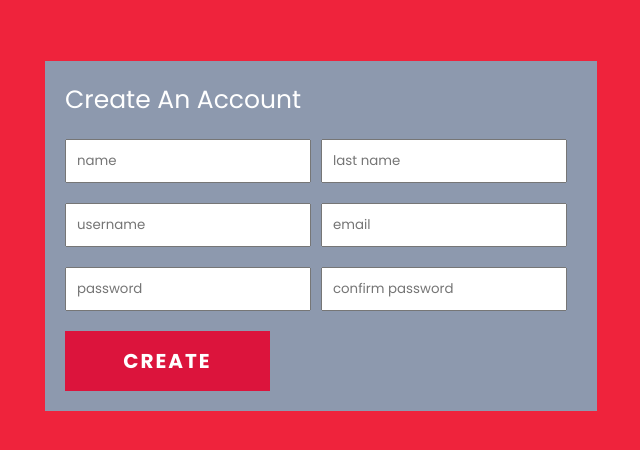
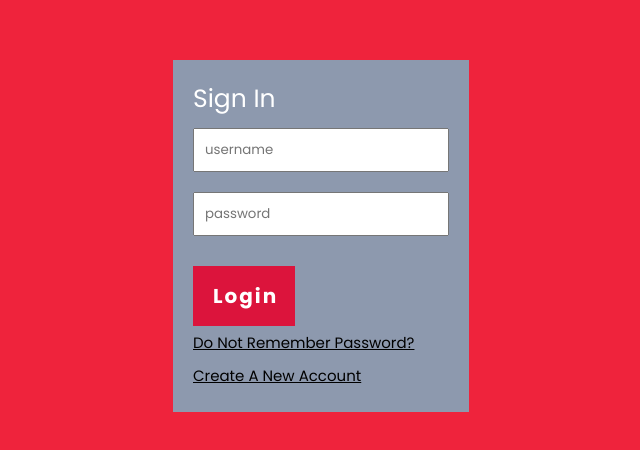
Before and after one commit to FaysalShuvo/Eshop, a React (Create React App) app in the folder client/: page / in a window 1280 px wide. Shown: the part 164-614 px from the top of the page, without its empty margins (319-959 px from the left). Built offline with nearby package versions, Linux system fonts and the light colour scheme.

Commit message:
login page done

```diff
--- a/client/src/App.jsx
+++ b/client/src/App.jsx
@@ -2,6 +2,7 @@
 // import ProductList from "./pages/ProductList";
 // import Product from "./pages/Product";
 
+import Login from "./pages/Login";
 import Register from "./pages/Register";
 
 const App = () => {
@@ -10,7 +11,8 @@
       {/* <Home /> */}
       {/* <ProductList /> */}
       {/* <Product /> */}
-      <Register/>
+      {/* <Register/> */}
+      <Login />
     </>
   );
 };
--- a/client/src/pages/Login.jsx
+++ b/client/src/pages/Login.jsx
@@ -1,10 +1,70 @@
 import React from "react";
 import styled from "styled-components";
 
-const Container = styled.div``;
+const Container = styled.div`
+  width: 100vw;
+  height: 100vh;
+  background-color: #ef233c;
+  display: flex;
+  justify-content: center;
+  align-items: center;
+`;
+const Wrapper = styled.div`
+  width: 20%;
+  padding: 20px;
+  background-color: #8d99ae;
+`;
+
+const Title = styled.h1`
+  color: white;
+  font-size: 25px;
+  font-weight: 400;
+`;
+const Form = styled.form`
+  display: flex;
+  flex-direction: column;
+`;
+const Input = styled.input`
+  flex: 1;
+  min-width: 40%;
+  margin: 10px 0px;
+  padding: 10px;
+`;
+const Button = styled.button`
+  width: 40%;
+  border: none;
+  margin-top: 20px;
+  padding: 15px 20px;
+  background-color: crimson;
+  color: white;
+  cursor: pointer;
+  font-weight: bold;
+  letter-spacing: 2px;
+  font-size: 20px;
+`;
+
+const Link = styled.a`
+  margin: 5px 0px;
+  font-size: 15px;
+  text-decoration: underline;
+  cursor: pointer;
+`;
 
 const Login = () => {
-  return <Container></Container>;
+  return (
+    <Container>
+      <Wrapper>
+        <Title>Sign In</Title>
+        <Form>
+          <Input placeholder="username" />
+          <Input placeholder="password" />
+          <Button>Login</Button>
+          <Link>Do Not Remember Password?</Link>
+          <Link>Create A New Account</Link>
+        </Form>
+      </Wrapper>
+    </Container>
+  );
 };
 
 export default Login;
--- a/client/src/pages/Register.jsx
+++ b/client/src/pages/Register.jsx
@@ -54,8 +54,8 @@
           <Input placeholder="email" />
           <Input placeholder="password" />
           <Input placeholder="confirm password" />
+          <Button>CREATE</Button>
         </Form>
-        <Button>CREATE</Button>
       </Wrapper>
     </Container>
   );
```
